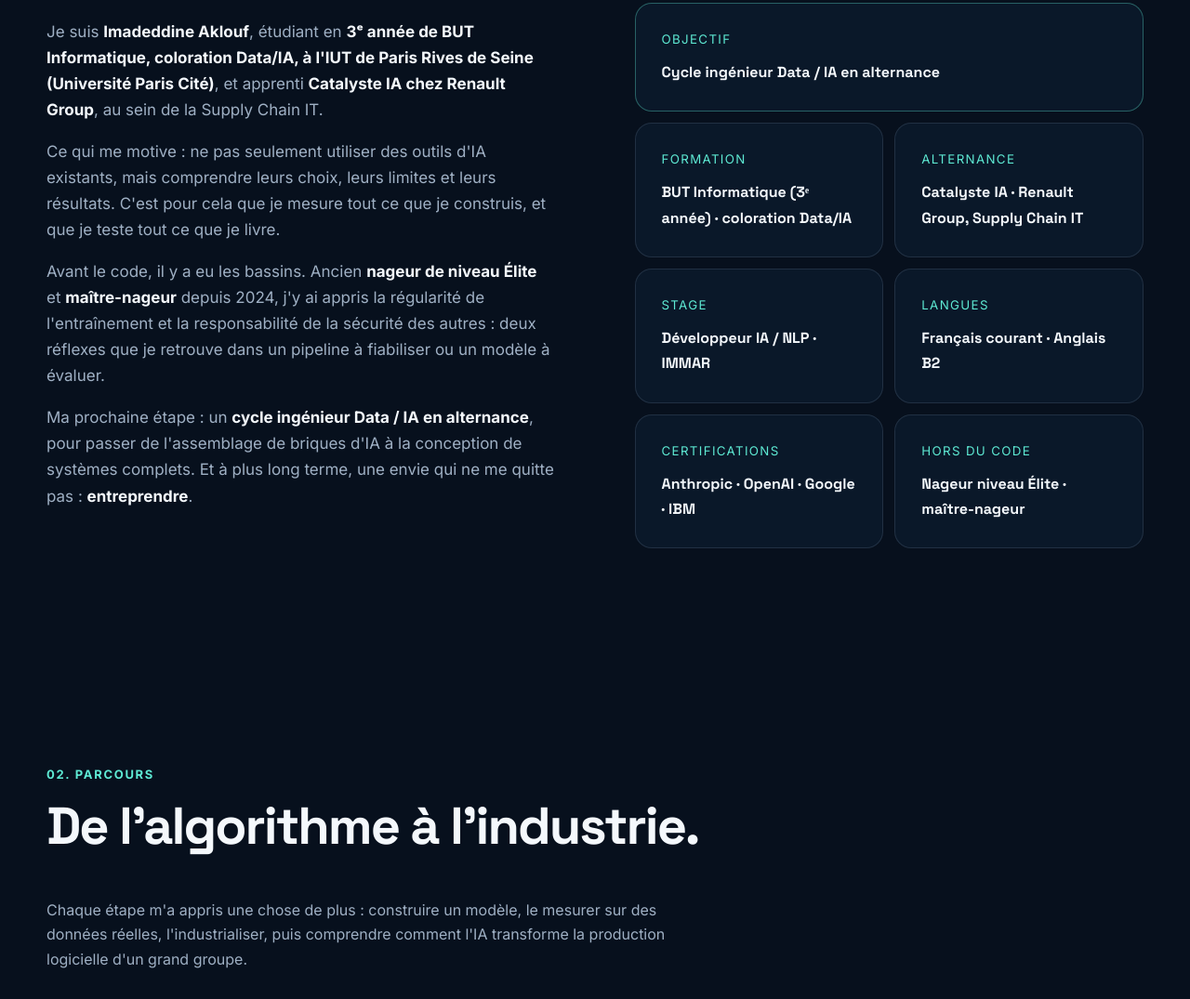
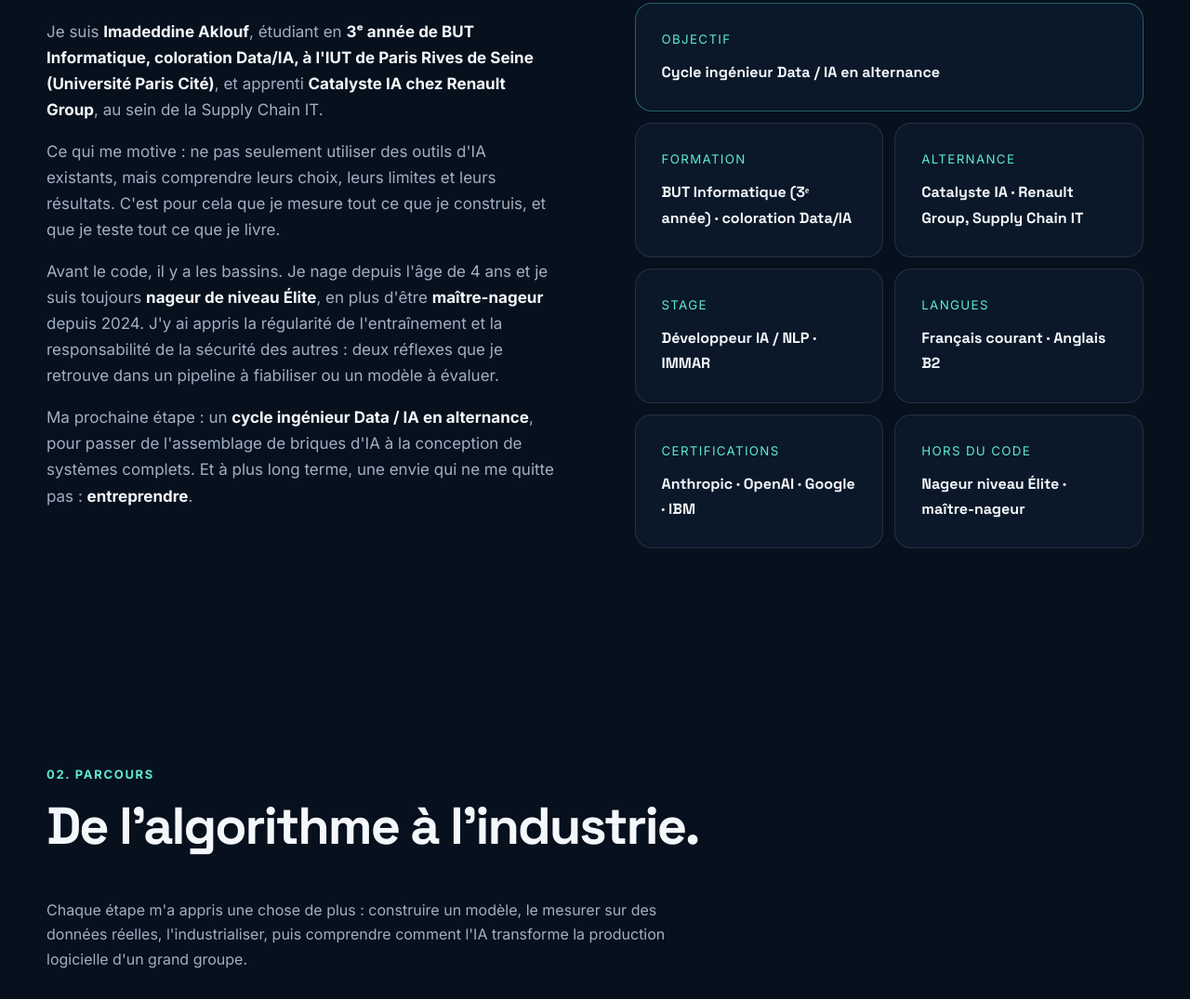
Before and after one commit to ImadeddineAklouf/PortFolio_Imadeddine, a plain HTML site: page index.html in a window 1280 px wide. Shown: the part 1147-2222 px from the top of the page at 93% size. Drawn offline with Linux system fonts and the light colour scheme.

Commit message:
Accroche plus générale

```diff
--- a/index.html
+++ b/index.html
@@ -43,7 +43,7 @@
         <div class="about-copy reveal">
           <p>Je suis <strong>Imadeddine Aklouf</strong>, étudiant en <strong>3ᵉ année de BUT Informatique, coloration Data/IA, à l'IUT de Paris Rives de Seine (Université Paris Cité)</strong>, et apprenti <strong>Catalyste IA chez Renault Group</strong>, au sein de la Supply Chain IT.</p>
           <p>Ce qui me motive&nbsp;: ne pas seulement utiliser des outils d'IA existants, mais comprendre leurs choix, leurs limites et leurs résultats. C'est pour cela que je mesure tout ce que je construis, et que je teste tout ce que je livre.</p>
-          <p>Avant le code, il y a eu les bassins. Ancien <strong>nageur de niveau Élite</strong> et <strong>maître-nageur</strong> depuis 2024, j'y ai appris la régularité de l'entraînement et la responsabilité de la sécurité des autres&nbsp;: deux réflexes que je retrouve dans un pipeline à fiabiliser ou un modèle à évaluer.</p>
+          <p>Avant le code, il y a les bassins. Je nage depuis l'âge de 4 ans et je suis toujours <strong>nageur de niveau Élite</strong>, en plus d'être <strong>maître-nageur</strong> depuis 2024. J'y ai appris la régularité de l'entraînement et la responsabilité de la sécurité des autres&nbsp;: deux réflexes que je retrouve dans un pipeline à fiabiliser ou un modèle à évaluer.</p>
           <p>Ma prochaine étape&nbsp;: un <strong>cycle ingénieur Data / IA en alternance</strong>, pour passer de l'assemblage de briques d'IA à la conception de systèmes complets. Et à plus long terme, une envie qui ne me quitte pas&nbsp;: <strong>entreprendre</strong>.</p>
         </div>
         <div class="bio-facts reveal">
```
